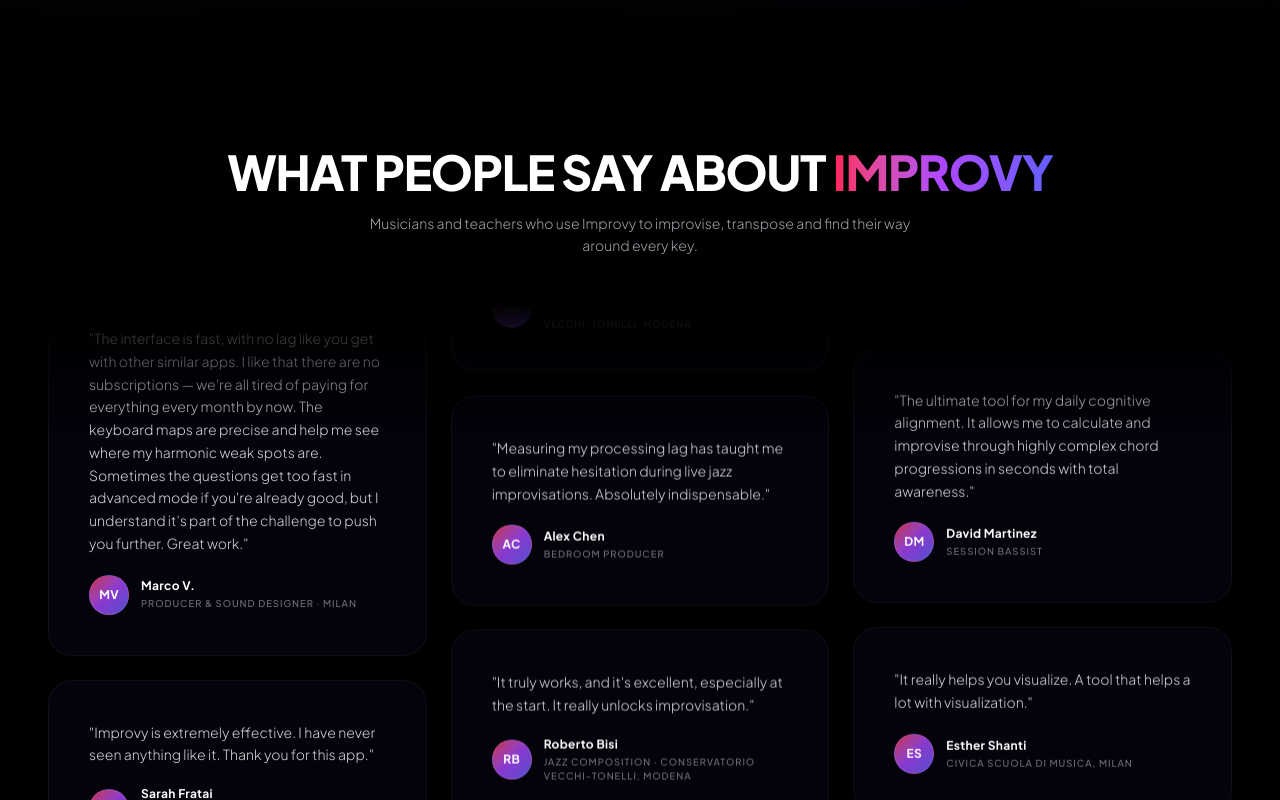
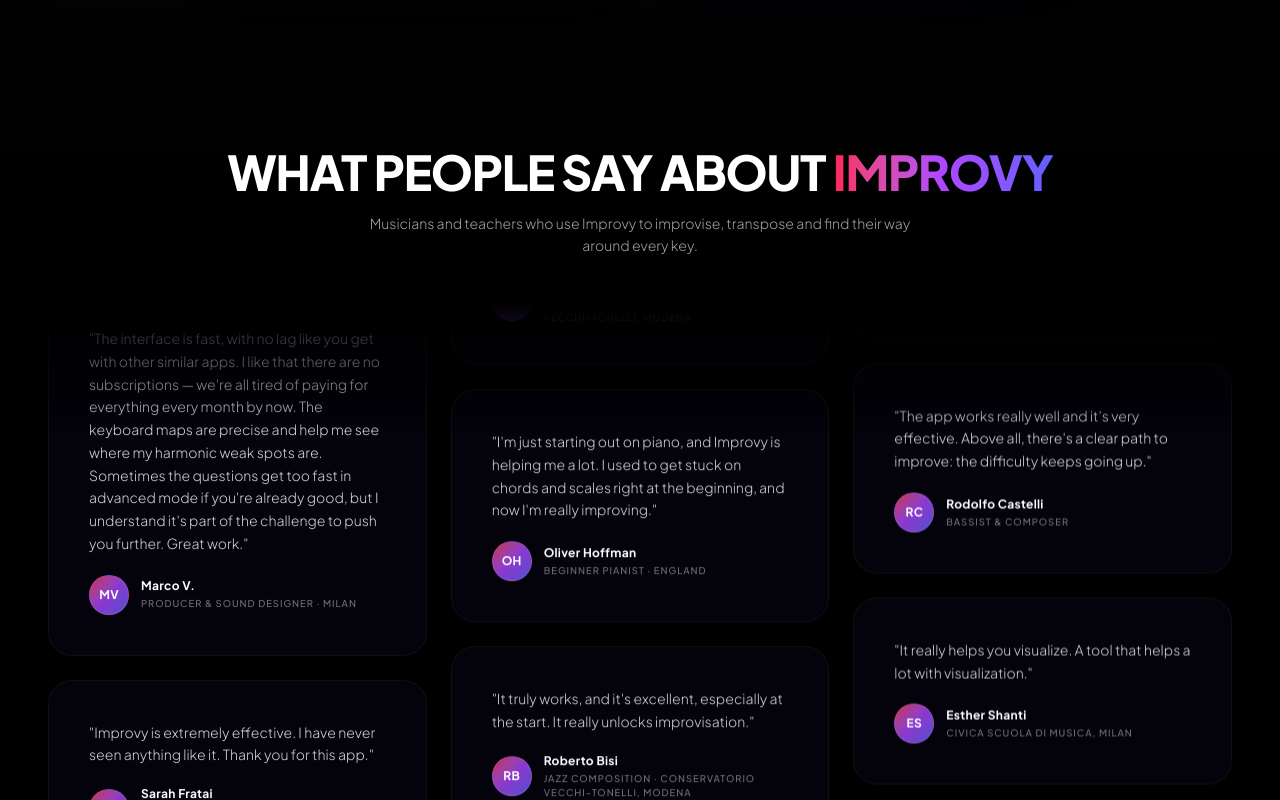
Before and after one commit to lorenzballe/Improvyapp, a React (Vite) app: page / in a window 1280 px wide. Shown: the part 2580-3380 px from the top of the page. Built offline with nearby package versions, Linux system fonts and the light colour scheme.

Commit message:
Reviews from Oliver Hoffman and Rodolfo Castelli; no invented ones left

```diff
--- a/src/components/TestimonialsColumn.tsx
+++ b/src/components/TestimonialsColumn.tsx
@@ -28,10 +28,10 @@
     image: ""
   },
   {
-    text: "Measuring my processing lag has taught me to eliminate hesitation during live jazz improvisations. Absolutely indispensable.",
-    name: "Alex Chen",
-    role: "Bedroom Producer",
-    image: "https://images.unsplash.com/photo-1500648767791-00dcc994a43e?q=80&w=256&h=256&fit=crop"
+    text: "I'm just starting out on piano, and Improvy is helping me a lot. I used to get stuck on chords and scales right at the beginning, and now I'm really improving.",
+    name: "Oliver Hoffman",
+    role: "Beginner Pianist · England",
+    image: ""
   },
   {
     text: "It really helps you visualize. A tool that helps a lot with visualization.",
@@ -40,10 +40,10 @@
     image: ""
   },
   {
-    text: "The ultimate tool for my daily cognitive alignment. It allows me to calculate and improvise through highly complex chord progressions in seconds with total awareness.",
-    name: "David Martinez",
-    role: "Session Bassist",
-    image: "https://images.unsplash.com/photo-1534528741775-53994a69daeb?q=80&w=256&h=256&fit=crop"
+    text: "The app works really well and it's very effective. Above all, there's a clear path to improve: the difficulty keeps going up.",
+    name: "Rodolfo Castelli",
+    role: "Bassist & Composer",
+    image: ""
   }
 ];
 
```
